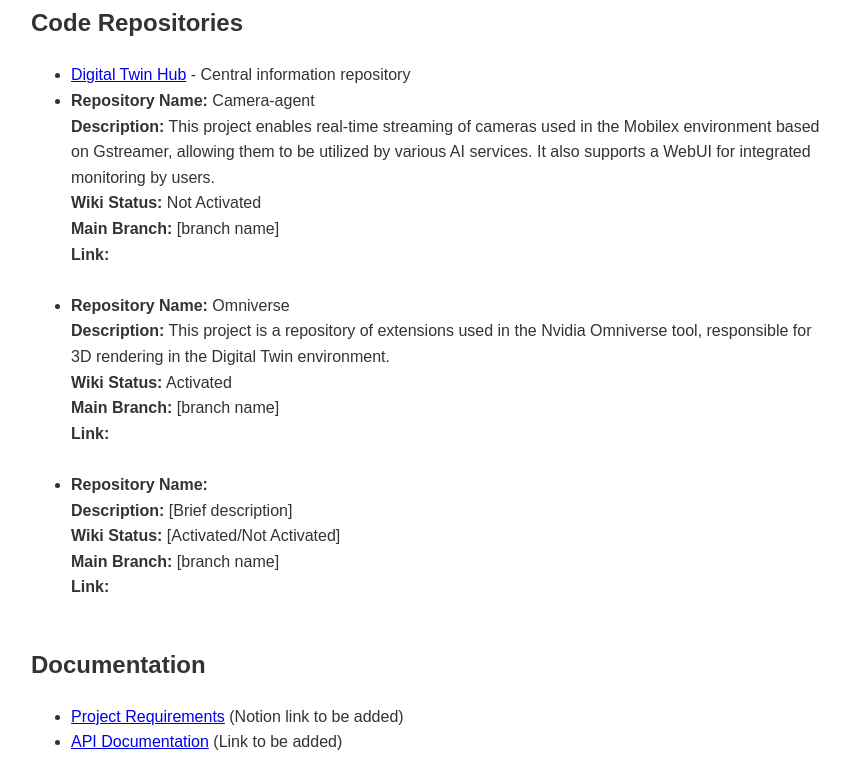
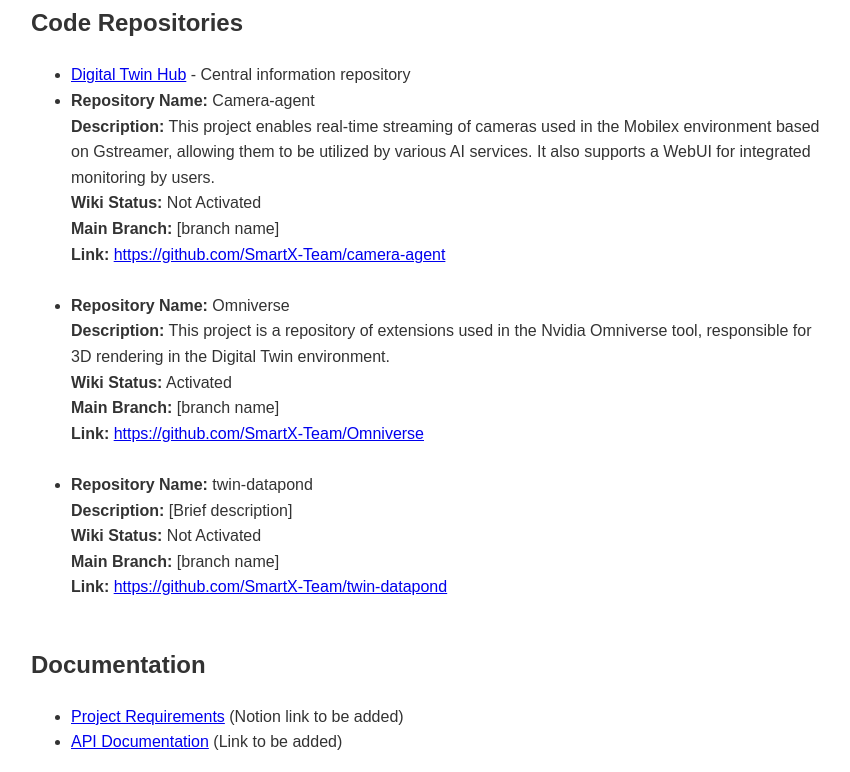
Before and after one commit to SmartX-Team/digital-twin-hub, a plain HTML site: page index.html in a window 1280 px wide. Shown: the part 365-1137 px from the top of the page, without its empty margins (209-1059 px from the left). Drawn offline with Linux system fonts and the light colour scheme.

Commit message:
Update index.html

```diff
--- a/index.html
+++ b/index.html
@@ -82,21 +82,21 @@
                     <strong>Description:</strong> This project enables real-time streaming of cameras used in the Mobilex environment based on Gstreamer, allowing them to be utilized by various AI services. It also supports a WebUI for integrated monitoring by users.<br>
                     <strong>Wiki Status:</strong> Not Activated<br>
                     <strong>Main Branch:</strong> [branch name]<br>
-                    <strong>Link:</strong> <a href="https://github.com/SmartX-Team/camera-agent"></a>
+                    <strong>Link:</strong> <a href="https://github.com/SmartX-Team/camera-agent">https://github.com/SmartX-Team/camera-agent</a>
                 </li><br/>
                 <li>
                     <strong>Repository Name:</strong> Omniverse<br>
                     <strong>Description:</strong> This project is a repository of extensions used in the Nvidia Omniverse tool, responsible for 3D rendering in the Digital Twin environment.<br>
                     <strong>Wiki Status:</strong> Activated<br>
                     <strong>Main Branch:</strong> [branch name]<br>
-                    <strong>Link:</strong> <a href="https://github.com/SmartX-Team/Omniverse"></a>
+                    <strong>Link:</strong> <a href="https://github.com/SmartX-Team/Omniverse">https://github.com/SmartX-Team/Omniverse</a>
                 </li><br/>
                 <li>
-                    <strong>Repository Name:</strong><br>
+                    <strong>Repository Name:</strong> twin-datapond<br>
                     <strong>Description:</strong> [Brief description]<br>
-                    <strong>Wiki Status:</strong> [Activated/Not Activated]<br>
+                    <strong>Wiki Status:</strong> Not Activated<br>
                     <strong>Main Branch:</strong> [branch name]<br>
-                    <strong>Link:</strong> <a href="https://github.com/SmartX-Team/twin-datapond"></a>
+                    <strong>Link:</strong> <a href="https://github.com/SmartX-Team/twin-datapond">https://github.com/SmartX-Team/twin-datapond</a>
                 </li><br/>
                 <!-- Add links to other repositories here -->
             </ul>
```
